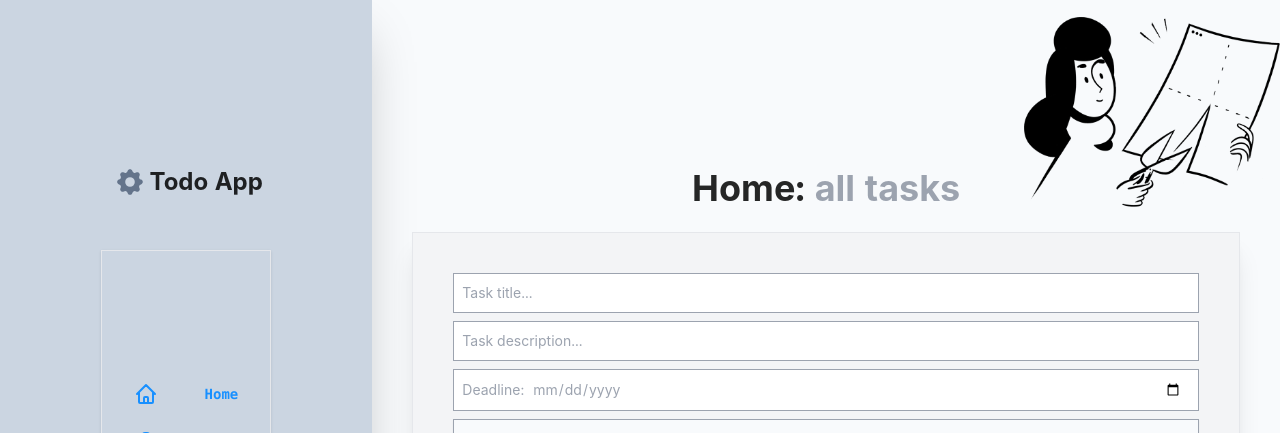
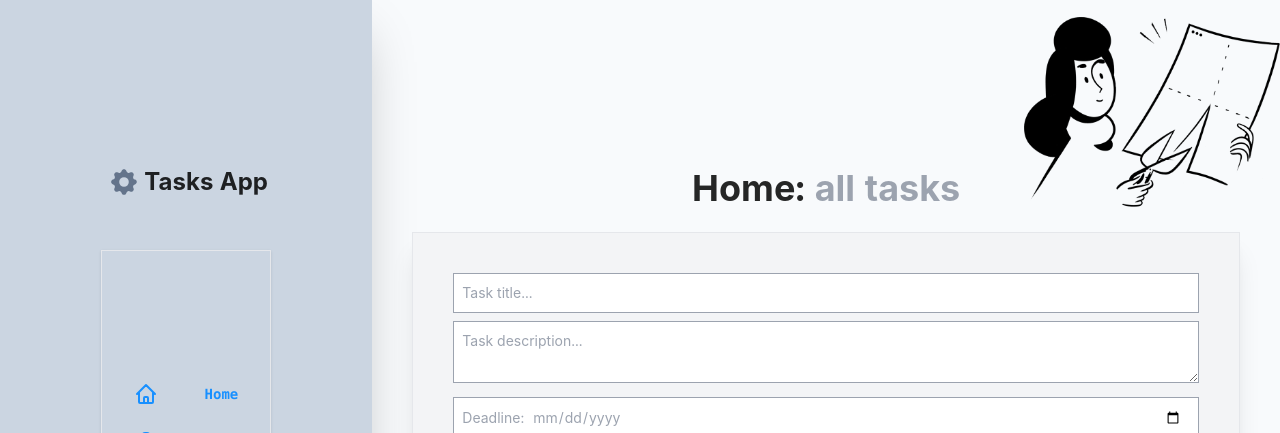
Before and after one commit to EvansMutwiri/ToDoApp, a Vue app: page / in a window 1280 px wide. Both pictures are taken after a click on the button "Add Task". Shown: the top 433 px of the page. Built offline with nearby package versions, Linux system fonts and the light colour scheme; no server answers.

Commit message:
Change input to textarea

```diff
--- a/src/components/Home.vue
+++ b/src/components/Home.vue
@@ -7,8 +7,8 @@
         <form v-if="input" v-on:submit.prevent="addNewTask()" class="space-y-2 border sm:p-10 bg-gray-100 shadow-xl">
             <input type="text" class="w-full p-2 border border-gray-400" placeholder="Task title..."
                 v-model="newTask.title">
-            <input type="text" class="w-full p-2 border border-gray-400" placeholder="Task description..."
-                v-model.lazy="newTask.description">
+            <textarea type="text" class="w-full p-2 border border-gray-400" placeholder="Task description..."
+                v-model.lazy="newTask.description"></textarea>
             <div class="text-left sm:flex text-gray-400 border border-gray-400 bg-white px-2 items-center">
                 Deadline:
                 <input type="date" class="w-full p-2" v-model.lazy="newTask.deadline">
--- a/src/data/store.js
+++ b/src/data/store.js
@@ -5,7 +5,7 @@ export default createStore({
   strict: true,
   state: {
     // data
-    title: "Todo",
+    title: "Tasks",
     toDoList: [],
     toDoListComplete: [],
     toDoListIncomplete: [],
```
